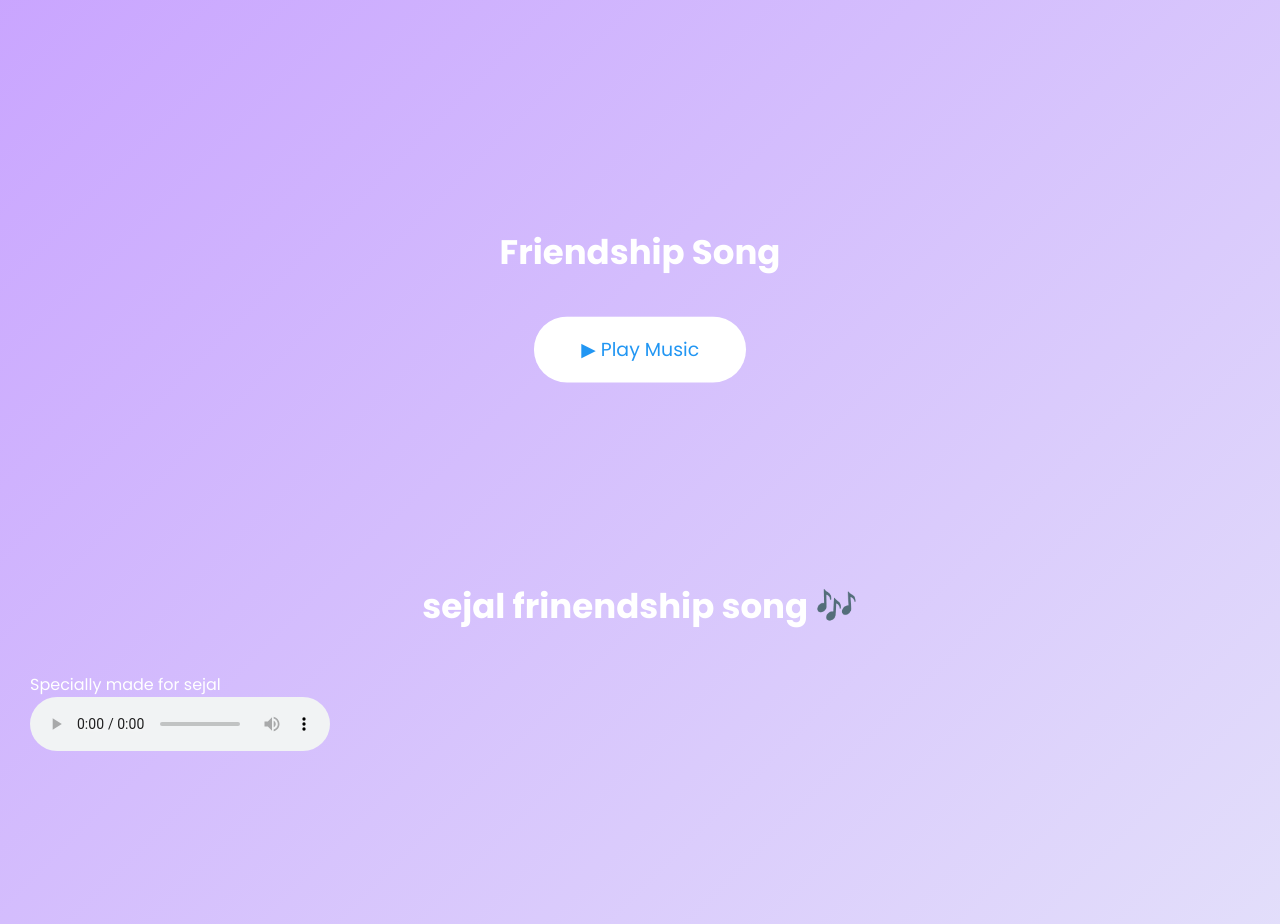
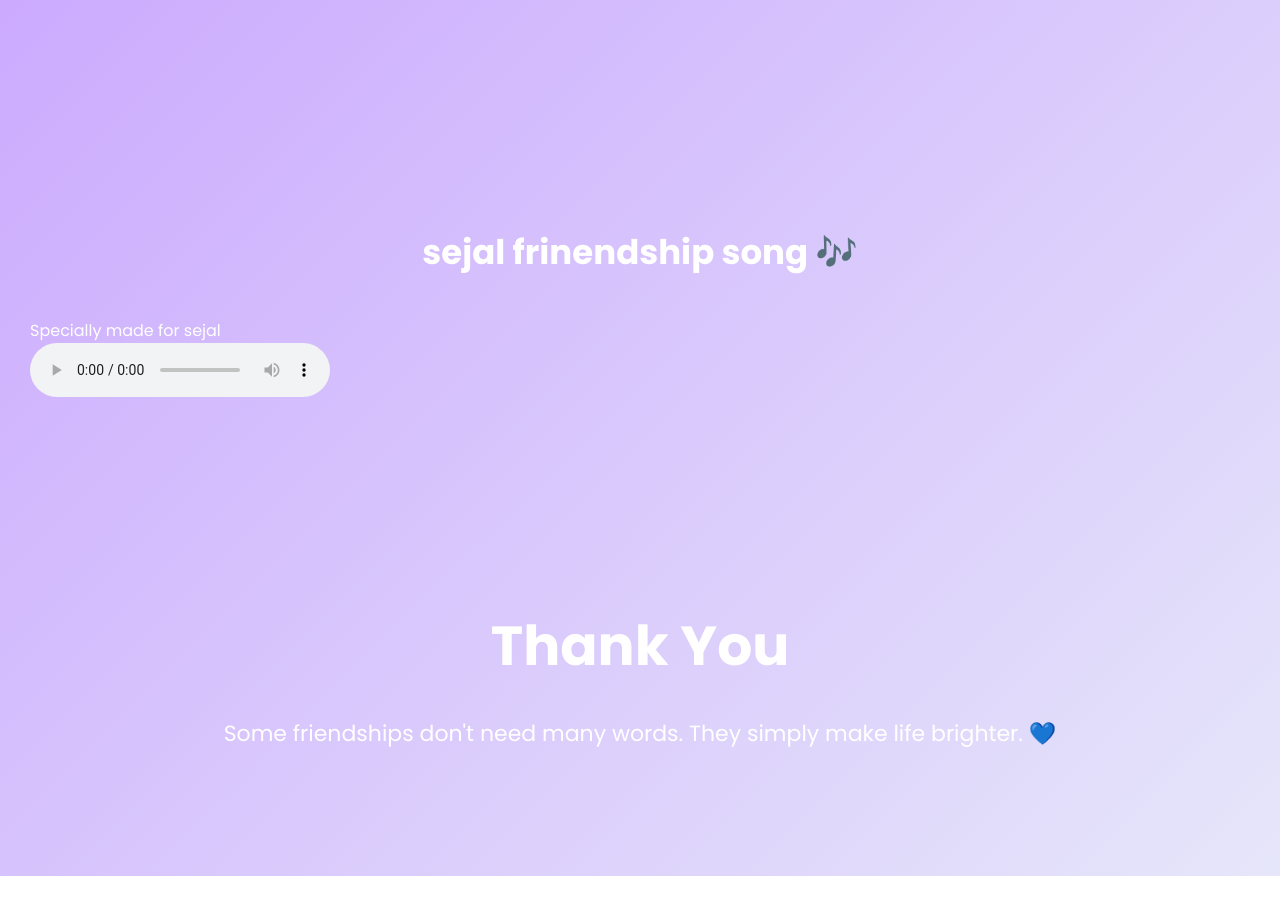
Before and after one commit to ruchita260711/sejal-friendship-day-, a plain HTML site: page index.html in a window 1280 px wide. Shown: the part 2760-3684 px from the top of the page. After the commit the page ends 3636 px from the top, so only its background shows below. Drawn offline with Linux system fonts and the light colour scheme.

Commit message:
Fix HTML structure and remove duplicate sections

```diff
--- a/index.html
+++ b/index.html
@@ -207,25 +207,7 @@ I hope your future is as bright as your dreams.
 </section>
 
 <!-- Music -->
-
-<section class="music">
-
-<h2>Friendship Song</h2>
-
-<button id="musicBtn">
-
-▶ Play Music
-
-</button>
-
-<audio id="friendMusic">
-
-<source src="friendship.mp3" type="audio/mpeg">
-
-</audio>
-
-</section>
- <!-- friendship Song Section -->
+<!-- friendship Song Section -->
 <section id="birthday-song">
     <h2>sejal frinendship song 🎶</h2>
     <p>Specially made for sejal</p>
```
